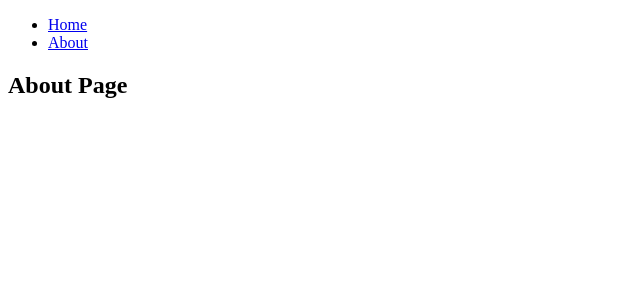
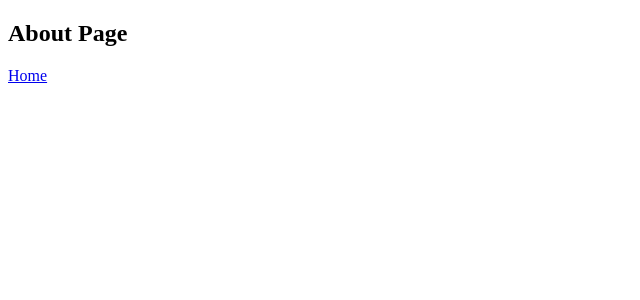
Before and after one commit to kusawokoshitemori/math_calculation_memory, a React app: page /about in a window 1280 px wide. Shown: the top 300 px of the page, without its empty margins (0-640 px from the left). Built offline with nearby package versions, Linux system fonts and the light colour scheme.

Commit message:
これで2つ使えるようにした

```diff
--- a/src/App.tsx
+++ b/src/App.tsx
@@ -1,40 +1,11 @@
-// import React from "react";
-
-// const App = () => {
-//   return (
-//     <div>
-//       <h1>Welcome to My App</h1>
-//       <p>This is a sample React app built with TypeScript.</p>
-//     </div>
-//   );
-// };
-
-// export default App;
 import React from "react";
 import { BrowserRouter as Router, Route, Routes, Link } from "react-router-dom";
-
-const Home = () => {
-  return <h2>Home Page</h2>;
-};
-
-const About = () => {
-  return <h2>About Page</h2>;
-};
+import Home from "./Top"; // 新しく作成したHomeコンポーネントをインポート
+import About from "./GameScene"; // Aboutも同様に別ファイルにしている前提
 
 const App = () => {
   return (
     <Router>
-      <nav>
-        <ul>
-          <li>
-            <Link to="/">Home</Link>
-          </li>
-          <li>
-            <Link to="/about">About</Link>
-          </li>
-        </ul>
-      </nav>
-
       <Routes>
         <Route path="/about" element={<About />} />
         <Route path="/" element={<Home />} />
--- /dev/null
+++ b/src/GameScene.tsx
@@ -0,0 +1,13 @@
+import React from "react";
+import { Link } from "react-router-dom";
+
+const About = () => {
+  return (
+    <div>
+      <h2>About Page</h2>
+      <Link to="/">Home</Link>
+    </div>
+  );
+};
+
+export default About;
--- /dev/null
+++ b/src/Top.tsx
@@ -0,0 +1,13 @@
+import React from "react";
+import { Link } from "react-router-dom";
+
+const Home = () => {
+  return (
+    <div>
+      <h2>Home Page</h2>
+      <Link to="/about">About</Link>
+    </div>
+  );
+};
+
+export default Home;
```
